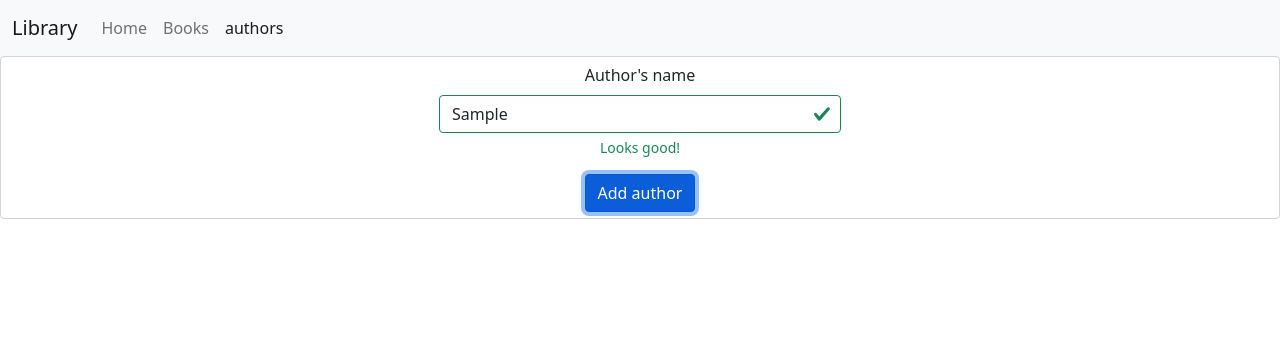
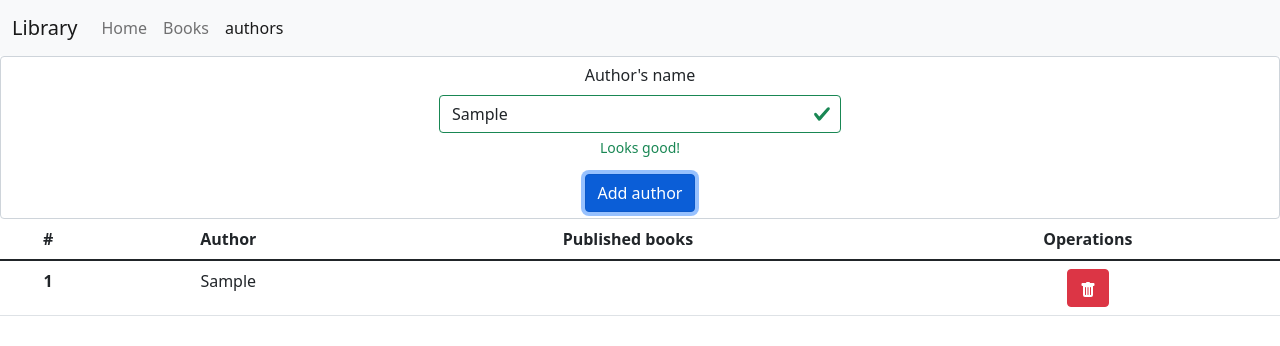
Before and after one commit to ArmanEskandari/library-management, a React (Create React App) app: page /authors in a window 1280 px wide. Both pictures are taken after typing "Sample" into the empty fields and a click on the button "Add author". Shown: the top 346 px of the page. Built offline with nearby package versions, Linux system fonts and the light colour scheme.

Commit message:
render authors table

```diff
--- /dev/null
+++ b/src/pages/Authors/components/table/index.tsx
@@ -0,0 +1,99 @@
+import React, {useState} from 'react';
+import {useDispatch, useSelector} from "react-redux";
+import {RootState} from "../../../../store/store.types";
+import {TableState} from "../../../../store/Table/table.types";
+import {handleTableRowsByPage} from "../../../../store/Table/table.actions";
+import {deleteAuthor} from "../../../../store/Library/library.actions";
+import {Button, Modal} from "react-bootstrap";
+import {Pagination} from "../../../../components/books-table/components/pagination";
+import {LibraryState} from "../../../../store/Library/library.types";
+
+interface TableProps {
+    state: LibraryState
+}
+
+const AuthorsTable = (props: TableProps) => {
+    const [modalOpen, setModalOpen] = useState(false)
+    const [selectedItem, setSelectedItem] = useState('')
+    const state = useSelector<RootState, TableState>((state) => {
+        return state.table;
+    });
+    const dispatch = useDispatch();
+
+    const onClickNewPage = (page: number) => {
+        dispatch(handleTableRowsByPage({page, books: props.state.books}));
+    };
+
+    const handleDelete = (id: string) => {
+        dispatch(deleteAuthor(id))
+        setModalOpen(false)
+        setSelectedItem('')
+    }
+    const handleClose = () => {
+        setSelectedItem('')
+        setModalOpen(false)
+    };
+    const handleShow = (id: string) => {
+        setSelectedItem(id)
+        setModalOpen(true)
+    };
+
+
+    return (
+        <div>
+            <table className="table">
+                <thead>
+                <tr>
+                    <th scope="col">#</th>
+                    <th scope="col">Author</th>
+                    <th scope="col">Published books</th>
+                    <th scope="col">Operations</th>
+                </tr>
+                </thead>
+                <tbody>
+                {props.state.authors.map((item, index) => (
+                    <tr key={item.id}>
+                        <th scope="row">{index + 1}</th>
+                        <td>{item.name}</td>
+                        <td>{item.publishedCount}</td>
+                        <td>
+                            <Button className='btn-danger' onClick={() => handleShow(item.id)}>
+                                <svg xmlns="http://www.w3.org/2000/svg" width="16" height="16" fill="currentColor"
+                                     className="bi bi-trash-fill" viewBox="0 0 16 16">
+                                    <path
+                                        d="M2.5 1a1 1 0 0 0-1 1v1a1 1 0 0 0 1 1H3v9a2 2 0 0 0 2 2h6a2 2 0 0 0 2-2V4h.5a1 1 0 0 0 1-1V2a1 1 0 0 0-1-1H10a1 1 0 0 0-1-1H7a1 1 0 0 0-1 1H2.5zm3 4a.5.5 0 0 1 .5.5v7a.5.5 0 0 1-1 0v-7a.5.5 0 0 1 .5-.5zM8 5a.5.5 0 0 1 .5.5v7a.5.5 0 0 1-1 0v-7A.5.5 0 0 1 8 5zm3 .5v7a.5.5 0 0 1-1 0v-7a.5.5 0 0 1 1 0z"/>
+                                </svg>
+                            </Button>
+                        </td>
+                    </tr>
+                ))}
+                </tbody>
+            </table>
+            <Pagination total={state.totalLength} onClick={onClickNewPage} currentPage={state.currentPage}/>
+
+            <Modal
+                show={modalOpen}
+                onHide={handleClose}
+                backdrop="static"
+                keyboard={false}
+            >
+                <Modal.Header closeButton>
+                    <Modal.Title>Delete</Modal.Title>
+                </Modal.Header>
+                <Modal.Body>
+                    <h6>Are you sure you want to delete this author?</h6>
+                    <span>Her/His books also would be deleted from library!</span>
+                </Modal.Body>
+                <Modal.Footer>
+                    <Button variant="secondary" onClick={handleClose}>
+                        Cancel
+                    </Button>
+                    <Button variant="primary" onClick={() => handleDelete(selectedItem)}>Confirm</Button>
+                </Modal.Footer>
+            </Modal>
+        </div>
+    );
+};
+
+
+export default AuthorsTable;
--- a/src/pages/Authors/index.tsx
+++ b/src/pages/Authors/index.tsx
@@ -1,10 +1,17 @@
 import React from 'react';
 import AddAuthorForm from "./components/add-form";
+import AuthorsTable from "./components/table";
+import {useDispatch, useSelector} from "react-redux";
+import {RootState} from "../../store/store.types";
+import {LibraryState} from "../../store/Library/library.types";
 
 const AuthorsPage = () => {
+    const state = useSelector<RootState, LibraryState>(state => state.library);
+
     return (
         <div>
             <AddAuthorForm/>
+            <AuthorsTable state={state}/>
         </div>
     );
 };
--- a/src/pages/add-book/index.tsx
+++ b/src/pages/add-book/index.tsx
@@ -19,7 +19,11 @@ const AddBooks = () => {
         releaseDate: '',
         price: 0,
         rate: 0,
-        author: '',
+        author: {
+            id: '',
+            name: '',
+            publishedCount: 0
+        },
     })
 
     // handlers
@@ -100,8 +104,13 @@ const AddBooks = () => {
                 <Form.Group as={Col} md="3" controlId="validationCustom05">
                     <Form.Label>Author</Form.Label>
                     <Form.Control
-                        value={book.author}
-                        onChange={(e) => setBook({...book, author: e.target.value})} type="text" placeholder="Author"
+                        value={book.author.name}
+                        onChange={(e) => setBook({
+                            ...book, author: {
+                                ...book.author,
+                                name: e.target.value
+                            }
+                        })} type="text" placeholder="Author"
                         required/>
                     <Form.Control.Feedback type="invalid">
                         Please the author's name.
--- a/src/store/Library/library.actions.ts
+++ b/src/store/Library/library.actions.ts
@@ -1,13 +1,14 @@
-import type {Action, Book} from "../../types/global.types";
+import type {Action, Author, Book} from "../../types/global.types";
 import {
     ADD_AUTHOR,
     ADD_BOOK_DATA,
+    DELETE_AUTHOR,
     REMOVE_BOOK,
     SAGA_ADD_AUTHOR,
     SAGA_ADD_BOOK_DATA,
+    SAGA_DELETE_AUTHOR,
     SAGA_REMOVE_BOOK_DATA
 } from "./library.constants";
-import {Author} from "./library.types";
 
 
 export const addBook = (book: Book): Action<Book> => ({
@@ -43,6 +44,20 @@ export const addAuthorSaga = (author: { id: string, name: string }): Action => {
     }
 }
 
+export const deleteAuthorSaga = (id: string): Action<string> => {
+    return {
+        type: SAGA_DELETE_AUTHOR,
+        payload: id
+    }
+}
+
+export const deleteAuthor = (id: string): Action<string> => {
+    return {
+        type: DELETE_AUTHOR,
+        payload: id
+    }
+}
+
 export const addAuthor = (author: Author): Action<Author> => {
     return {
         type: ADD_AUTHOR,
--- a/src/store/Library/library.constants.ts
+++ b/src/store/Library/library.constants.ts
@@ -4,4 +4,6 @@ export const SAGA_REMOVE_BOOK_DATA = "LIBRARY/SAGA_REMOVE_BOOK_DATA";
 export const REMOVE_BOOK = "LIBRARY/REMOVE_BOOK";
 export const SAGA_ADD_AUTHOR = "LIBRARY/SAGA_ADD_AUTHOR";
 export const ADD_AUTHOR = "LIBRARY/ADD_AUTHOR";
+export const SAGA_DELETE_AUTHOR = "LIBRARY/SAGA_DELETE_AUTHOR";
+export const DELETE_AUTHOR = "LIBRARY/DELETE_AUTHOR";
 export const SAGA_INITIALIZE_LIBRARY = "LIBRARY/SAGA_INITIALIZE_LIBRARY"
--- a/src/store/Library/library.reducer.ts
+++ b/src/store/Library/library.reducer.ts
@@ -1,6 +1,6 @@
 import type {LibraryState} from "./library.types";
 import type {Action} from "../../types/global.types";
-import {ADD_AUTHOR, ADD_BOOK_DATA, REMOVE_BOOK} from "./library.constants";
+import {ADD_AUTHOR, ADD_BOOK_DATA, DELETE_AUTHOR, REMOVE_BOOK} from "./library.constants";
 
 export const initialLibraryState: LibraryState = {
     books: [],
@@ -27,6 +27,13 @@ export const libraryReducer = (state = initialLibraryState, action: Action) => {
                 authors: [...state.authors, action.payload]
             }
 
+        case DELETE_AUTHOR:
+            return {
+                ...state,
+                books: state.books.filter(book => book.author.id !== action.payload), // also removes this authors books
+                authors: state.authors.filter(author => author.id !== action.payload)
+            }
+
         default:
             return state
     }
--- a/src/store/Library/library.saga.ts
+++ b/src/store/Library/library.saga.ts
@@ -1,8 +1,7 @@
 import {all, put, takeLatest} from "redux-saga/effects";
-import type {Action, Book} from "../../types/global.types";
-import {addAuthor, addBook, deleteBook} from "./library.actions";
-import {SAGA_ADD_AUTHOR, SAGA_ADD_BOOK_DATA, SAGA_REMOVE_BOOK_DATA} from "./library.constants";
-import {Author} from "./library.types";
+import type {Action, Author, Book} from "../../types/global.types";
+import {addAuthor, addBook, deleteAuthor, deleteBook} from "./library.actions";
+import {SAGA_ADD_AUTHOR, SAGA_ADD_BOOK_DATA, SAGA_DELETE_AUTHOR, SAGA_REMOVE_BOOK_DATA} from "./library.constants";
 
 
 function* addBookToLibrary(action: Action<Book>) {
@@ -17,6 +16,17 @@ function* addAuthorToDatabase(action: Action<Author>) {
     yield put(addAuthor(action.payload!))
 }
 
+function* deleteAuthorFromDatabase(action:Action<string>) {
+    yield put(deleteAuthor(action.payload!))
+}
+
+
+
 export function* rootLibrarySaga() {
-    yield all([takeLatest(SAGA_ADD_BOOK_DATA, addBookToLibrary), takeLatest(SAGA_REMOVE_BOOK_DATA, removeBook), takeLatest(SAGA_ADD_AUTHOR, addAuthorToDatabase)])
+    yield all([
+            takeLatest(SAGA_ADD_BOOK_DATA, addBookToLibrary),
+            takeLatest(SAGA_REMOVE_BOOK_DATA, removeBook),
+            takeLatest(SAGA_ADD_AUTHOR, addAuthorToDatabase),
+        takeLatest(SAGA_DELETE_AUTHOR, deleteAuthorFromDatabase)
+        ])
 }
```
Also changed, not shown: src/store/Library/library.types.ts (+1 -7 lines), src/types/global.types.ts (+8 -1 lines).
